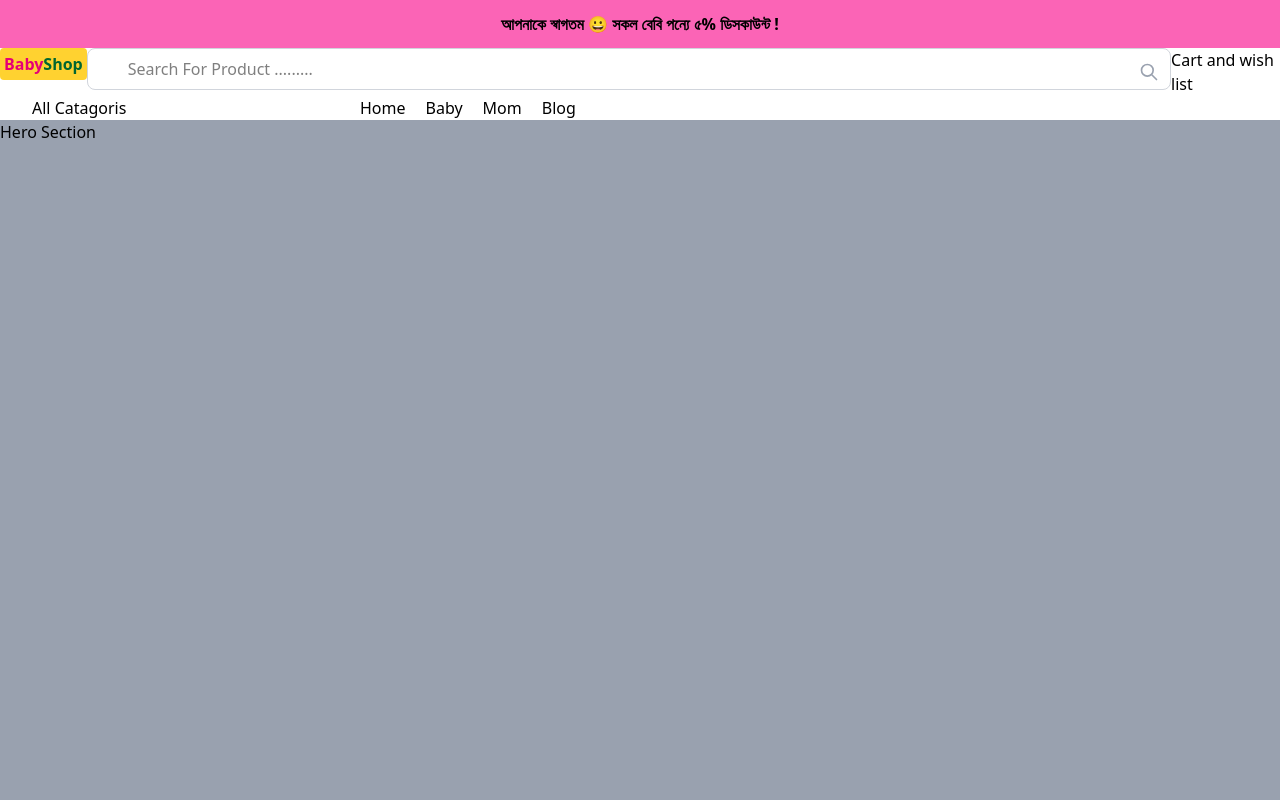
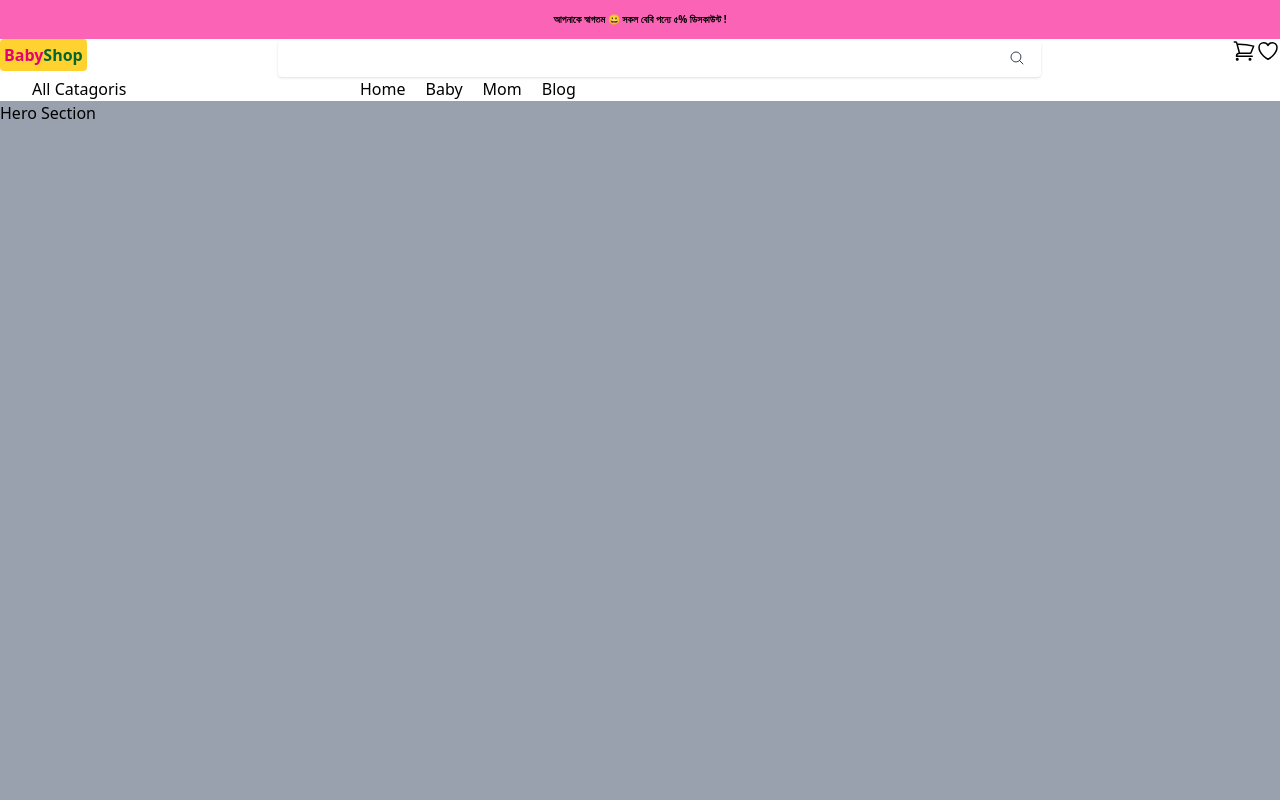
Before and after one commit to shohelranabadc/tailwind-babyshop, a website: page index.html in a window 1280 px wide. Shown: the top 800 px of the page. Drawn offline with Linux system fonts and the light colour scheme.

Commit message:
some work done header and input

```diff
--- a/index.html
+++ b/index.html
@@ -1,11 +1,13 @@
 <!doctype html>
 <html>
+
 <head>
   <meta charset="UTF-8">
   <meta name="viewport" content="width=device-width, initial-scale=1.0">
   <title>BabyShop | e-commerce</title>
   <link href="./output.css" rel="stylesheet">
 </head>
+
 <body>
   <div id="babyshop-full-website" class="max-w-screen-xl mx-auto">
 
@@ -14,7 +16,7 @@
         <!-- HEADER SECTION 01 START -->
         <div id="desktop-login-section" class="flex justify-between bg-pink-400">
           <div id="top-massage" class="flex justify-center flex-grow">
-            <p class="py-3 text-center font-bold"> আপনাকে স্বাগতম 😀 সকল বেবি পন্যে ৫% ডিসকাউন্ট !</p>
+            <p class="py-3 text-center font-bold text-[10px]"> আপনাকে স্বাগতম 😀 সকল বেবি পন্যে ৫% ডিসকাউন্ট !</p>
           </div>
           <div id="top-login" class="hidden">
             <a class="" href="#">Login</a> | <a href="#">Register</a>
@@ -25,32 +27,68 @@
         <div id="top-logo-section" class="flex justify-between">
           <!-- LOGO -->
           <div id="logo">
-          <a href="/" class="font-bold bg-amber-300 block p-1 rounded">
+            <a href="/index.html" class="font-bold bg-amber-300 block p-1 rounded">
               <span class="text-pink-600">Baby</span><span class="text-green-800">Shop</span>
             </a>
           </div>
           <!-- SEARCH BAR -->
-        <div id="search" class="relative w-full">
-          <input type="text" placeholder="Search For Product ........." class="w-full pl-10 pr-4 py-2 rounded-lg border border-gray-300 focus:outline-none focus:ring-2 focus:ring-blue-500 transition-colors">
-          <svg class="w-5 h-5 absolute right-3 top-1/2 transform -translate-y-1/2 text-gray-400" fill="none" viewBox="0 0 24 24" stroke="currentColor">
-            <path stroke-linecap="round" stroke-linejoin="round" stroke-width="2" d="M21 21l-6-6m2-5a7 7 0 11-14 0 7 7 0 0114 0z" />
+          <div id="search" class="relative w-full hidden sm:block">
+            <div class="relative w-2/3 mx-auto">
+              <input type="text" id="Search" class="mt-0.5 w-full rounded border-gray-300 pe-10 py-2 shadow-sm sm:text-sm" />
+              <span class="absolute inset-y-0 right-2 grid w-8 place-content-center">
+                <button type="button" aria-label="Submit"
+                  class="rounded-full p-1.5 text-gray-700 transition-colors hover:bg-gray-100">
+                  <svg xmlns="http://www.w3.org/2000/svg" fill="none" viewBox="0 0 24 24" stroke-width="1.5"
+                    stroke="currentColor" class="size-4">
+                    <path stroke-linecap="round" stroke-linejoin="round"
+                      d="m21 21-5.197-5.197m0 0A7.5 7.5 0 1 0 5.196 5.196a7.5 7.5 0 0 0 10.607 10.607Z" />
                   </svg>
+                </button>
+              </span>
+            </div>
           </div>
           <!-- CART OPTIONS -->
-         <div id="cart-options">
-          Cart and wish list
+          <div id="cart-options" class="flex">
+            <!-- Login / profile -->
+            <a href="" class="sm:hidden">
+              <svg xmlns="http://www.w3.org/2000/svg" fill="none" viewBox="0 0 24 24" stroke-width="1.5"
+                stroke="currentColor" class="size-6">
+                <path stroke-linecap="round" stroke-linejoin="round"
+                  d="M17.982 18.725A7.488 7.488 0 0 0 12 15.75a7.488 7.488 0 0 0-5.982 2.975m11.963 0a9 9 0 1 0-11.963 0m11.963 0A8.966 8.966 0 0 1 12 21a8.966 8.966 0 0 1-5.982-2.275M15 9.75a3 3 0 1 1-6 0 3 3 0 0 1 6 0Z" />
+              </svg>
+              <!-- shopping cart -->
+              <a href="">
+                <svg xmlns="http://www.w3.org/2000/svg" fill="none" viewBox="0 0 24 24" stroke-width="1.5"
+                  stroke="currentColor" class="size-6">
+                  <path stroke-linecap="round" stroke-linejoin="round"
+                    d="M2.25 3h1.386c.51 0 .955.343 1.087.835l.383 1.437M7.5 14.25a3 3 0 0 0-3 3h15.75m-12.75-3h11.218c1.121-2.3 2.1-4.684 2.924-7.138a60.114 60.114 0 0 0-16.536-1.84M7.5 14.25 5.106 5.272M6 20.25a.75.75 0 1 1-1.5 0 .75.75 0 0 1 1.5 0Zm12.75 0a.75.75 0 1 1-1.5 0 .75.75 0 0 1 1.5 0Z" />
+                </svg>
+              </a>
+              <!-- wish list -->
+              <a href="" class="hidden sm:block">
+                <svg xmlns="http://www.w3.org/2000/svg" fill="none" viewBox="0 0 24 24" stroke-width="1.5"
+                  stroke="currentColor" class="size-6">
+                  <path stroke-linecap="round" stroke-linejoin="round"
+                    d="M21 8.25c0-2.485-2.099-4.5-4.688-4.5-1.935 0-3.597 1.126-4.312 2.733-.715-1.607-2.377-2.733-4.313-2.733C5.1 3.75 3 5.765 3 8.25c0 7.22 9 12 9 12s9-4.78 9-12Z" />
+                </svg>
+
+              </a>
           </div>
-        </div>  <!-- HEADER SECTION 02  -->
+        </div> <!-- HEADER SECTION 02  -->
 
         <!-- HEADER SECTION 03 START -->
         <div id="top-navigation-section" class="flex space-x-10">
           <div id="toggle-sidebar" class="relative group px-8 w-80 hidden md:block">
             <a href="#" class="block">All Catagoris</a>
             <ul class="absolute hidden group-hover:block ">
-              <li><a href="#" class="block p-2 border-b-1 border-gray-400 bg-amber-300 hover:bg-amber-400">Baby Skin Care</a></li>
-              <li><a href="#" class="block p-2 border-b-1 border-gray-400 bg-amber-300 hover:bg-amber-400">Baby Fedding Items</a></li>
-              <li><a href="#" class="block p-2 border-b-1 border-gray-400 bg-amber-300 hover:bg-amber-400">Baby Diapers</a></li>
-              <li><a href="#" class="block p-2 border-b-1 border-gray-400 bg-amber-300 hover:bg-amber-400">Baby Skin Care</a></li>
+              <li><a href="#" class="block p-2 border-b-1 border-gray-400 bg-amber-300 hover:bg-amber-400">Baby Skin
+                  Care</a></li>
+              <li><a href="#" class="block p-2 border-b-1 border-gray-400 bg-amber-300 hover:bg-amber-400">Baby Fedding
+                  Items</a></li>
+              <li><a href="#" class="block p-2 border-b-1 border-gray-400 bg-amber-300 hover:bg-amber-400">Baby
+                  Diapers</a></li>
+              <li><a href="#" class="block p-2 border-b-1 border-gray-400 bg-amber-300 hover:bg-amber-400">Baby Skin
+                  Care</a></li>
             </ul>
           </div>
           <nav id="navigation">
@@ -61,7 +99,7 @@
               <li><a href="#">Blog</a></li>
             </ul>
           </nav>
-        </div>  <!-- HEADER SECTION 03 END -->
+        </div> <!-- HEADER SECTION 03 END -->
       </div>
     </header>
 
@@ -73,10 +111,11 @@
     </main>
     <footer>
       <div class="container bg-black text-amber-100 h-24">
-        <h1 >Footer</h1>
+        <h1>Footer</h1>
       </div>
     </footer>
 
   </div>
 </body>
+
 </html>
```
Also changed, not shown: output.css. Lines whose indentation alone changed are shown as unchanged.
